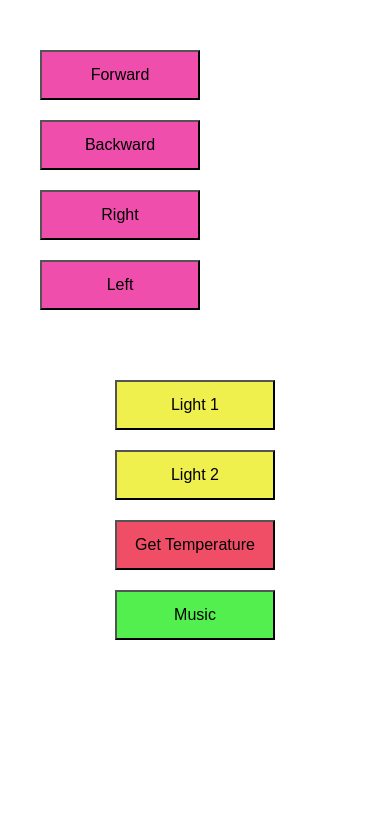
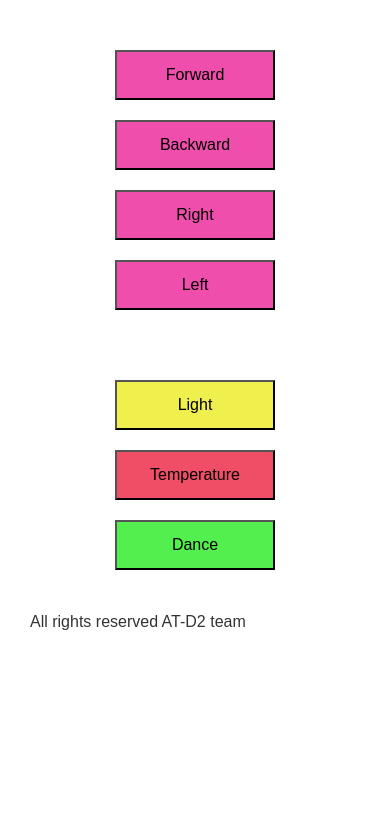
Before and after one commit to julianaferry/rackBot, a website: page public/index.html in a window 390 px wide. Shown: the part 130-964 px from the top of the page. After the commit the page ends 844 px from the top, so only its background shows below. Drawn offline with nearby package versions, Linux system fonts and the light colour scheme.

Commit message:
added button text

```diff
--- a/public/index.html
+++ b/public/index.html
@@ -33,10 +33,9 @@
         <button class="botStyle" id="bot4" onclick=onClick()>Left</button>
       </div>
 
-      <button class="botStyle" id="bot5" onclick=onClick()>Light 1</button>
-      <button class="botStyle" id="bot6" onclick=onClick()>Light 2</button>
-      <button class="botStyle" id="bot7" onclick=onClick()>Get Temperature</button>
-      <button class="botStyle" id="bot8" onclick=onClick()>Music</button>
+      <button class="botStyle" id="bot5" onclick=onClick()>Light</button>
+      <button class="botStyle" id="bot6" onclick=onClick()>Temperature</button>
+      <button class="botStyle" id="bot7" onclick=onClick()>Dance</button>
     </div>
     <script type="module" src="/dist/client.js"></script>
     <script src="/socket.io/socket.io.js"></script>
--- a/src/styles.css
+++ b/src/styles.css
@@ -18,6 +18,8 @@ body {
     line-height: 1.25;
     margin-top: 0;
     margin-bottom: 0.5rem;
+
+    text-align: center;
   }
 
   #app {
@@ -42,8 +44,13 @@ body {
     margin: 10px;
 
   }
-  .botMove {
 
+    .botMove {
+      @media screen and (max-width: 480px) {
+      display: flex;
+      flex-direction: column;
+      align-items: center;
+    }
   }
 
   #bot1 {
@@ -66,20 +73,21 @@ body {
     background-color: rgb(239, 239, 78);
   }
   #bot6 {
-    background-color: rgb(239, 239, 78);
-  }
-  #bot7 {
     background-color: rgb(239, 78, 102);
   }
 
-  #bot8 {
+  #bot7 {
     background-color: rgb(83, 239, 78);
   }
   h2 {
     color: red;
     display: flex;
     justify-content: center;
+    margin-top: -20px;
   }
-  footer{
+  footer {
     margin: 200px 0 0 30px;
+    @media screen and (max-width: 480px) {
+      margin: 20px 0 0 30px;
+    }
   }
```
Also changed, not shown: public/dist/client.css, 1 other file.
